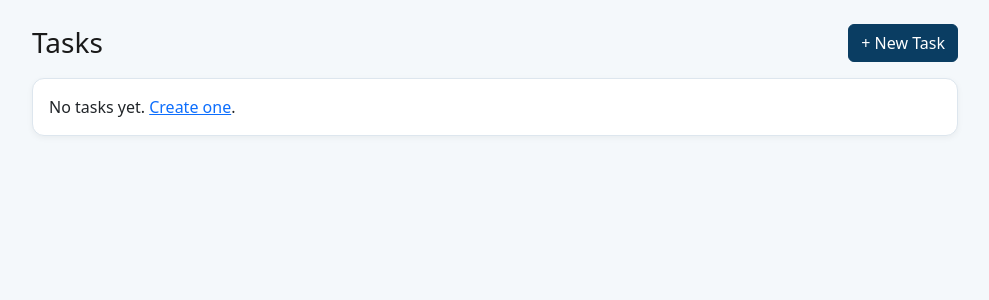
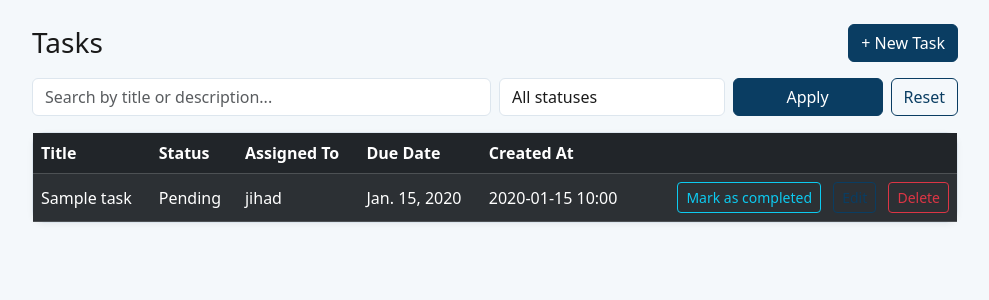
Before and after one commit to jihadnassar202/TaskManagerProject, a Django app: page / in a window 1280 px wide. Shown: the part 56-356 px from the top of the page, without its empty margins (145-1134 px from the left). Run offline with Django 5.2, Linux system fonts and the light colour scheme; a user stored in the database is signed in; data comes from the database, SQL or seed files in the repository; tables that the repository leaves empty hold one stand-in row (values such as "Sample post").

Commit message:
added the ajax toggle UI  and its endpoint to toggle task status

```diff
--- a/tasks/urls.py
+++ b/tasks/urls.py
@@ -6,4 +6,6 @@
     path('tasks/new/', views.task_create, name='task_create'),
     path('tasks/<int:pk>/edit/', views.task_update, name='task_update'),
     path('tasks/<int:pk>/delete/', views.task_delete, name='task_delete'),
+    path('tasks/<int:pk>/toggle-status/', views.task_toggle_status, name='task_toggle_status'),
+
 ]
--- a/tasks/views.py
+++ b/tasks/views.py
@@ -1,4 +1,7 @@
 from django.db.models import Q
+from django.http import JsonResponse
+from django.views.decorators.http import require_POST
+import json
 from django.core.paginator import Paginator
 from django.shortcuts import render, get_object_or_404, redirect
 from django.contrib.auth.decorators import login_required
@@ -85,3 +88,26 @@
     return render(request, 'tasks/task_confirm_delete.html', {
         'task': task
     })
+@login_required
+@require_POST
+def task_toggle_status(request, pk):
+    try:
+        task = Task.objects.get(pk=pk, created_by=request.user)
+    except Task.DoesNotExist:
+        return JsonResponse({'success': False, 'error': 'Not found'}, status=404)
+
+    if request.headers.get('x-requested-with') != 'XMLHttpRequest':
+        return JsonResponse({'success': False, 'error': 'Invalid request'}, status=400)
+# this is a simple toggle
+    if task.status == Task.STATUS_COMPLETED:
+        task.status = Task.STATUS_PENDING
+    else:
+        task.status = Task.STATUS_COMPLETED
+
+    task.save()
+
+    return JsonResponse({
+        'success': True,
+        'status': task.status,
+        'status_display': task.get_status_display(),
+    })
--- a/templates/tasks/task_list.html
+++ b/templates/tasks/task_list.html
@@ -16,32 +16,69 @@
       {% endfor %}
     {% endif %}
 
+    <!-- Search & Filter -->
+    <form method="get" class="mb-3">
+      <div class="row g-2">
+        <div class="col-md-6">
+          <input
+            type="text"
+            name="q"
+            class="form-control"
+            placeholder="Search by title or description..."
+            value="{{ q }}"
+          >
+        </div>
+        <div class="col-md-3">
+          <select name="status" class="form-select">
+            <option value="">All statuses</option>
+            <option value="pending" {% if status == 'pending' %}selected{% endif %}>Pending</option>
+            <option value="in_progress" {% if status == 'in_progress' %}selected{% endif %}>In Progress</option>
+            <option value="completed" {% if status == 'completed' %}selected{% endif %}>Completed</option>
+          </select>
+        </div>
+        <div class="col-md-3 d-flex">
+          <button type="submit" class="btn btn-primary me-2 flex-grow-1">Apply</button>
+          <a href="{% url 'task_list' %}" class="btn btn-outline-light">Reset</a>
+        </div>
+      </div>
+    </form>
+
     <div class="card card-custom">
       <div class="card-body p-0">
-        {% if tasks %}
+        {% if page_obj.object_list %}
           <div class="table-responsive">
-         <table class="table table-hover mb-0 align-middle table-tasks">
-
+            <table class="table table-dark table-striped mb-0 align-middle">
               <thead>
-              <tr class="table-header-navy">
+                <tr>
                   <th>Title</th>
                   <th>Status</th>
                   <th>Assigned To</th>
                   <th>Due Date</th>
-    <th>Created By</th>
+                  <th>Created At</th>
                   <th></th>
                 </tr>
-
               </thead>
               <tbody>
-                {% for task in tasks %}
-                  <tr>
+                {% for task in page_obj.object_list %}
+                  <tr data-task-id="{{ task.id }}">
                     <td>{{ task.title }}</td>
-                    <td>{{ task.get_status_display }}</td>
+                    <td class="task-status">{{ task.get_status_display }}</td>
                     <td>{{ task.assigned_to.username }}</td>
                     <td>{{ task.due_date }}</td>
-                    <td>{{ task.created_by.username }}</td>
+                    <td>{{ task.created_at|date:"Y-m-d H:i" }}</td>
                     <td class="text-end">
+                      <button
+                        type="button"
+                        class="btn btn-sm btn-outline-info me-2 toggle-status-btn"
+                        data-task-id="{{ task.id }}"
+                      >
+                        {% if task.status != 'completed' %}
+                          Mark as completed
+                        {% else %}
+                          Mark as pending
+                        {% endif %}
+                      </button>
+
                       <a href="{% url 'task_update' task.pk %}"
                          class="btn btn-sm btn-outline-light me-2">Edit</a>
                       <a href="{% url 'task_delete' task.pk %}"
@@ -53,10 +90,124 @@
             </table>
           </div>
         {% else %}
-          <p class="p-3 mb-0">No tasks yet. <a href="{% url 'task_create' %}">Create one</a>.</p>
+          <p class="p-3 mb-0">No tasks found. <a href="{% url 'task_create' %}">Create one</a>.</p>
         {% endif %}
       </div>
     </div>
+
+    <!-- Pagination -->
+    {% if page_obj.has_other_pages %}
+      <nav class="mt-3">
+        <ul class="pagination justify-content-center">
+
+          {% with qparam="" %}
+            {% if q %}
+              {% firstof qparam "" %}
+            {% endif %}
+          {% endwith %}
+
+          {% if page_obj.has_previous %}
+            <li class="page-item">
+              <a class="page-link"
+                 href="?page={{ page_obj.previous_page_number }}{% if q %}&q={{ q }}{% endif %}{% if status %}&status={{ status }}{% endif %}">
+                Previous
+              </a>
+            </li>
+          {% else %}
+            <li class="page-item disabled">
+              <span class="page-link">Previous</span>
+            </li>
+          {% endif %}
+
+          {% for num in page_obj.paginator.page_range %}
+            {% if num == page_obj.number %}
+              <li class="page-item active">
+                <span class="page-link">{{ num }}</span>
+              </li>
+            {% else %}
+              <li class="page-item">
+                <a class="page-link"
+                   href="?page={{ num }}{% if q %}&q={{ q }}{% endif %}{% if status %}&status={{ status }}{% endif %}">
+                  {{ num }}
+                </a>
+              </li>
+            {% endif %}
+          {% endfor %}
+
+          {% if page_obj.has_next %}
+            <li class="page-item">
+              <a class="page-link"
+                 href="?page={{ page_obj.next_page_number }}{% if q %}&q={{ q }}{% endif %}{% if status %}&status={{ status }}{% endif %}">
+                Next
+              </a>
+            </li>
+          {% else %}
+            <li class="page-item disabled">
+              <span class="page-link">Next</span>
+            </li>
+          {% endif %}
+        </ul>
+      </nav>
+    {% endif %}
+
   </div>
 </div>
 {% endblock %}
+
+{% block extra_js %}
+<script>
+function getCookie(name) {
+  let cookieValue = null;
+  if (document.cookie && document.cookie !== '') {
+    const cookies = document.cookie.split(';');
+    for (let i = 0; i < cookies.length; i++) {
+      const cookie = cookies[i].trim();
+      if (cookie.substring(0, name.length + 1) === (name + '=')) {
+        cookieValue = decodeURIComponent(cookie.substring(name.length + 1));
+        break;
+      }
+    }
+  }
+  return cookieValue;
+}
+const csrftoken = getCookie('csrftoken');
+
+// Ajax toggle status
+document.addEventListener('click', function (e) {
+  if (e.target.classList.contains('toggle-status-btn')) {
+    const btn = e.target;
+    const taskId = btn.getAttribute('data-task-id');
+
+    fetch(`/tasks/${taskId}/toggle-status/`, {
+      method: 'POST',
+      headers: {
+        'X-CSRFToken': csrftoken,
+        'X-Requested-With': 'XMLHttpRequest',
+        'Content-Type': 'application/json'
+      },
+      body: JSON.stringify({})
+    })
+    .then(response => response.json())
+    .then(data => {
+      if (data.success) {
+        // status update
+        const row = btn.closest('tr');
+        const statusCell = row.querySelector('.task-status');
+        statusCell.textContent = data.status_display;
+//updating the text button
+        if (data.status === 'completed') {
+          btn.textContent = 'Mark as pending';
+        } else {
+          btn.textContent = 'Mark as completed';
+        }
+      } else {
+        alert('Could not update status.');
+      }
+    })
+    .catch(() => {
+      alert('Error updating status.');
+    });
+  }
+});
+</script>
+{% endblock %}
```
Lines whose indentation alone changed are shown as unchanged.
